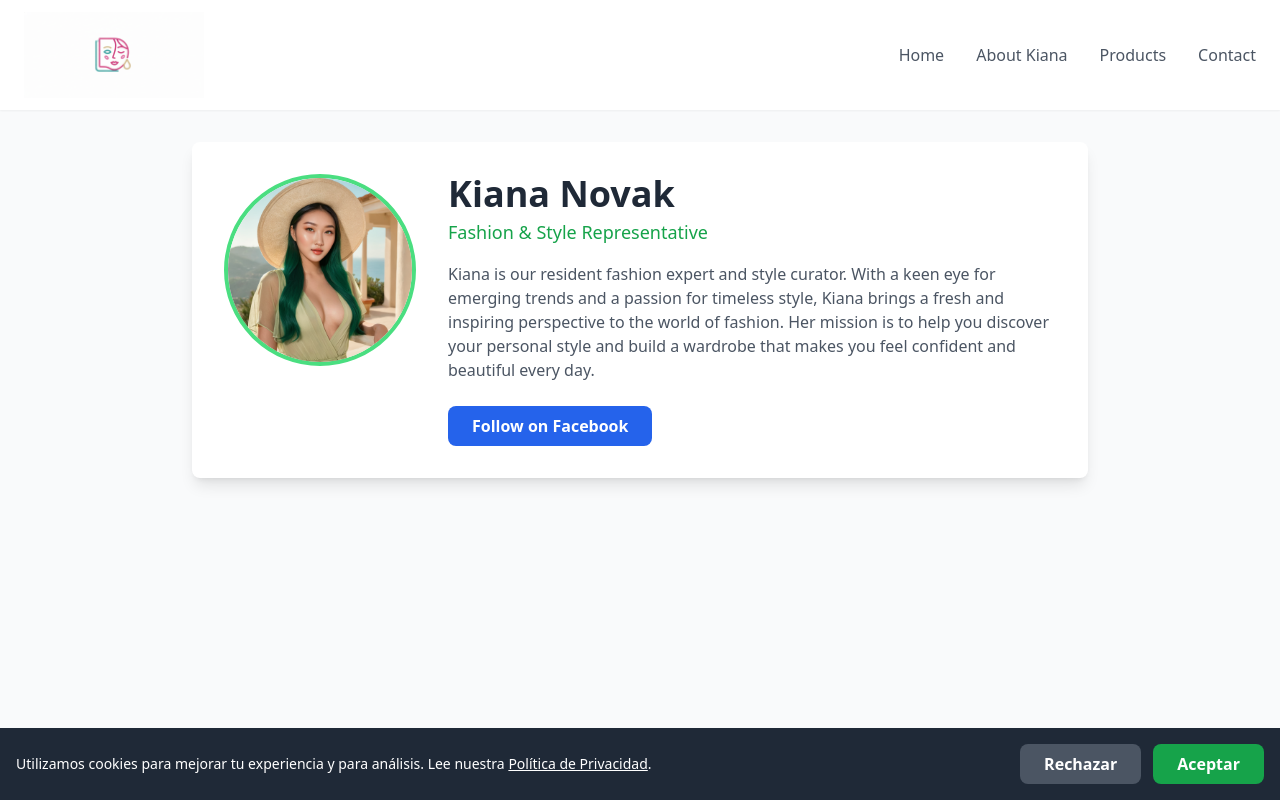
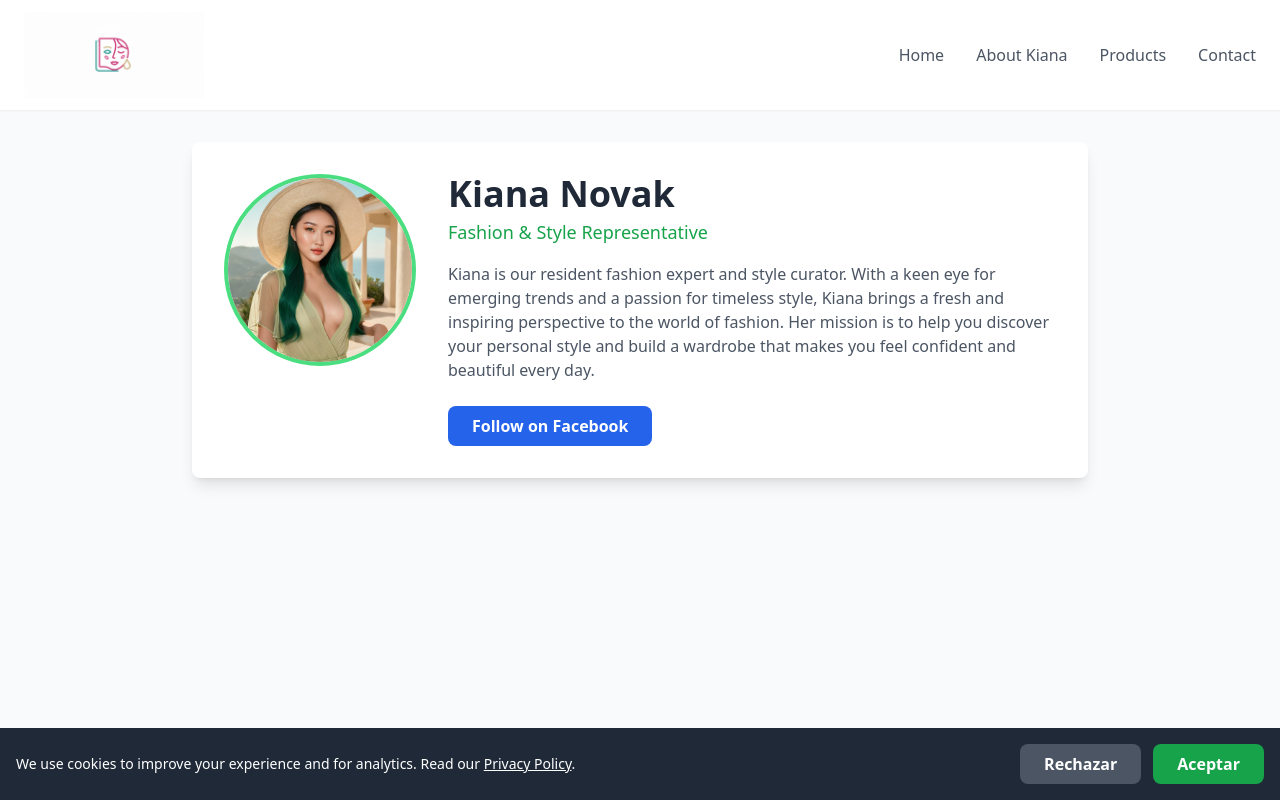
Before and after one commit to CreazyHans/Kiana-s-Skin-Diary, a Next.js app: page /blog in a window 1280 px wide. Built offline with nearby package versions, Linux system fonts and the light colour scheme.

Commit message:
New update CookeBanner.js

```diff
--- a/components/CookieBanner.js
+++ b/components/CookieBanner.js
@@ -36,11 +36,11 @@ export default function CookieBanner() {
     <div className="fixed bottom-0 left-0 right-0 bg-gray-800 text-white p-4 z-50 shadow-lg">
       <div className="container mx-auto flex flex-col md:flex-row justify-between items-center space-y-3 md:space-y-0">
         <p className="text-sm text-center md:text-left md:mr-4">
-          Utilizamos cookies para mejorar tu experiencia y para análisis. Lee nuestra{' '}
+          We use cookies to improve your experience and for analytics. Read our{' '}
 
           {/* CORRECCIÓN DE RUTA: Apuntando a la URL correcta */}
           <Link href="/privacy-policy" className="underline hover:text-green-400">
-            Política de Privacidad
+            Privacy Policy
           </Link>
           .
         </p>
```
